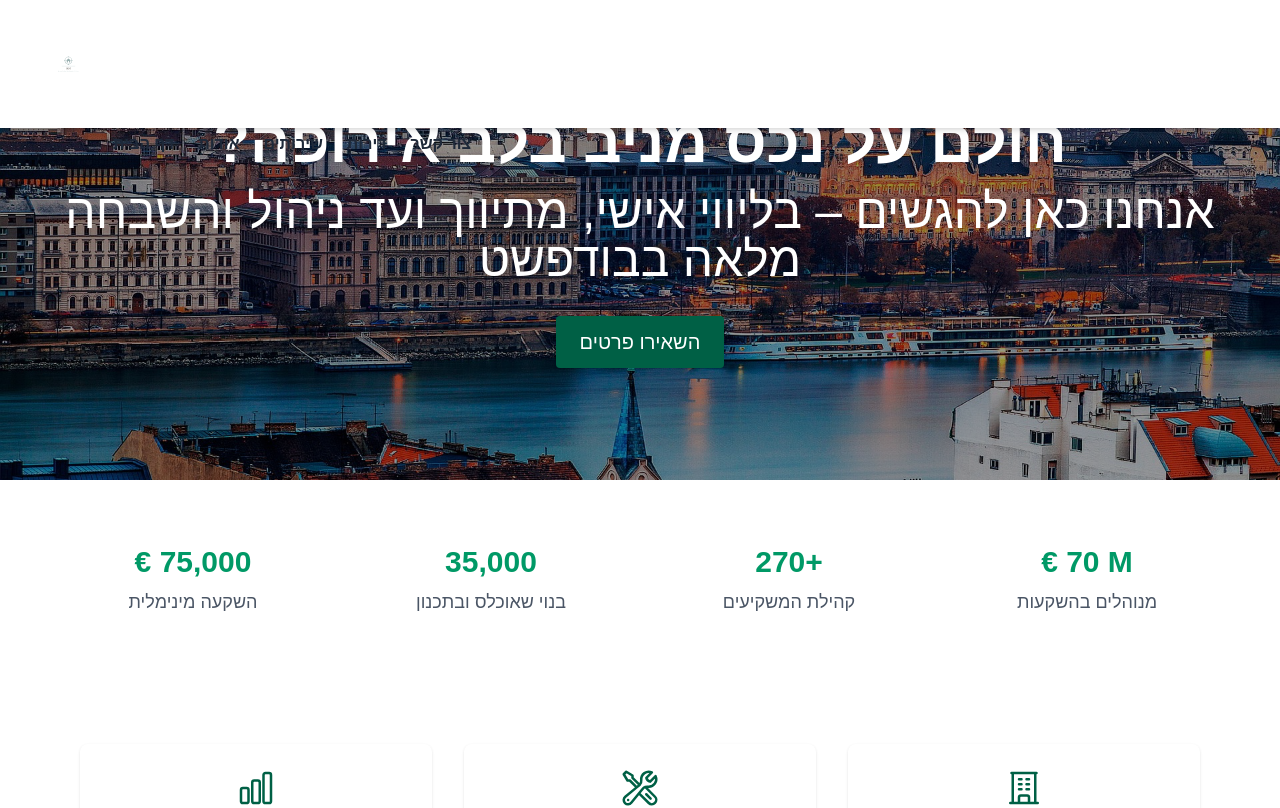
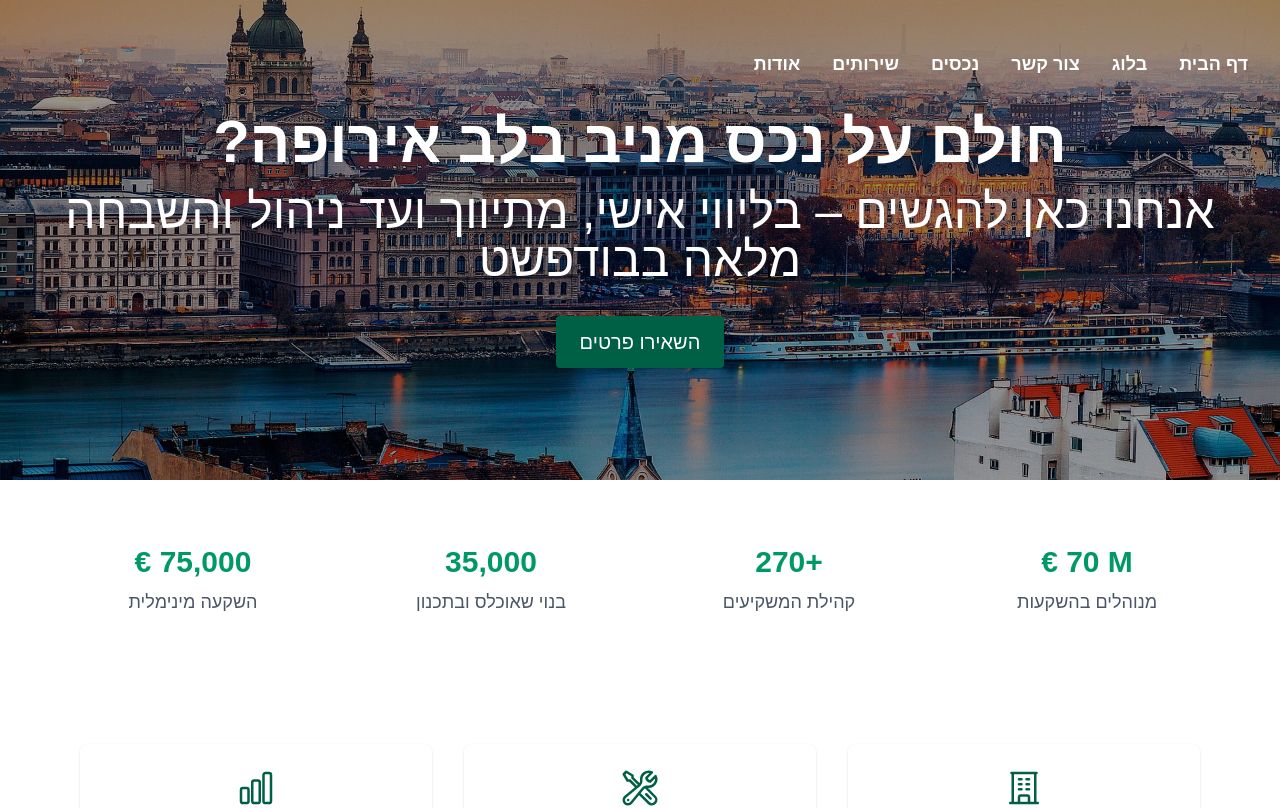
Before and after one commit to vladbelousov451/nadav-site-1, a Next.js app: page / in a window 1280 px wide. Shown: the top 808 px of the page. Built offline with nearby package versions, Linux system fonts and the light colour scheme.

Commit message:
last version

```diff
--- a/src/app/components/navbar.tsx
+++ b/src/app/components/navbar.tsx
@@ -1,15 +1,11 @@
 // components/Navbar.tsx
-"use client";
-
 import Link from "next/link";
-import { useState } from "react";
-import { Bars2Icon, XCircleIcon } from "@heroicons/react/24/outline"
 
 export default function Navbar() {
-  const [isOpen, setIsOpen] = useState(false);
-
   return (
-    <header className="fixed top-0 left-0 w-full z-50 px-6 py-4 flex justify-between items-center bg-white shadow-md">
+    <header className="absolute top-0 left-0 w-full z-50 bg-transparent text-white">
+      <div className="hidden md:grid grid-cols-12 items-center px-8 py-4">
+        <div className="col-span-2">
           <Link href="/" className="block">
             <img
               src="/images/logo-no-background.svg"
@@ -17,29 +13,28 @@ export default function Navbar() {
               className="w-24 h-24 object-contain"
             />
           </Link>
+        </div>
+        <nav className="col-span-10 flex justify-end gap-8 font-bold text-lg">
 
-      <div className="md:hidden">
-        <button
-          onClick={() => setIsOpen(!isOpen)}
-          className="text-gray-700 focus:outline-none"
-        >
-          {isOpen ? <XCircleIcon className="w-6 h-6" /> : <Bars2Icon className="w-6 h-6" />}
-        </button>
+          <Link href="/about" className="hover:underline">אודות</Link>
+          <Link href="/services" className="hover:underline">שירותים</Link>
+          <Link href="/Properties" className="hover:underline">נכסים</Link>
+          <Link href="#contact" className="hover:underline">צור קשר</Link>
+          <Link href="/blog" className="hover:underline">בלוג</Link>
+          <Link href="/" className="hover:underline">דף הבית</Link>
+        </nav>
       </div>
 
-      <nav
-        className={`${
-          isOpen ? "block" : "hidden"
-        } absolute top-20 left-0 w-full bg-white md:bg-transparent md:relative md:flex md:space-x-6 text-right md:text-left px-6 md:px-0 transition-all duration-300 ease-in-out`}
-      >
-        <div className="flex flex-col md:flex-row items-end md:items-center space-y-4 md:space-y-0 md:space-x-6">
-          <Link href="/" className="text-gray-800 font-bold hover:text-emerald-600">דף הבית</Link>
-          <Link href="/about" className="text-gray-800 font-bold hover:text-emerald-600">אודות</Link>
-          <Link href="/#services" className="text-gray-800 font-bold hover:text-emerald-600">שירותים</Link>
-          <Link href="/properties" className="text-gray-800 font-bold hover:text-emerald-600">דירות</Link>
-          <Link href="/#contact" className="text-gray-800 font-bold hover:text-emerald-600">צור קשר</Link>
+      {/* Mobile version */}
+      <div className="md:hidden flex justify-between items-center px-6 py-4">
+        <Link href="/">
+          <img
+            src="/images/logo-no-background.svg"
+            alt="IRM Logo"
+            className="w-16 h-16 object-contain"
+          />
+        </Link>
       </div>
-      </nav>
     </header>
   );
 }
```
Lines whose indentation alone changed are shown as unchanged.
